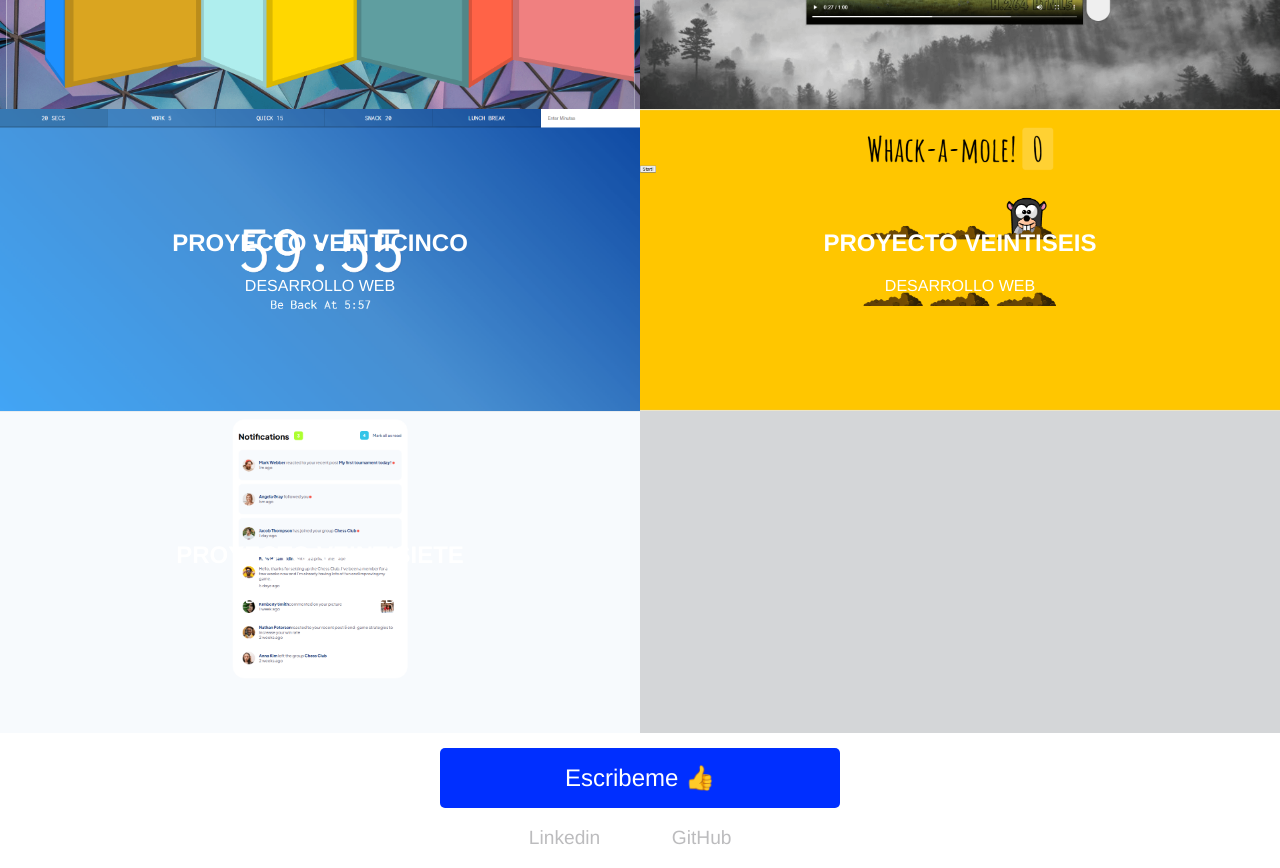
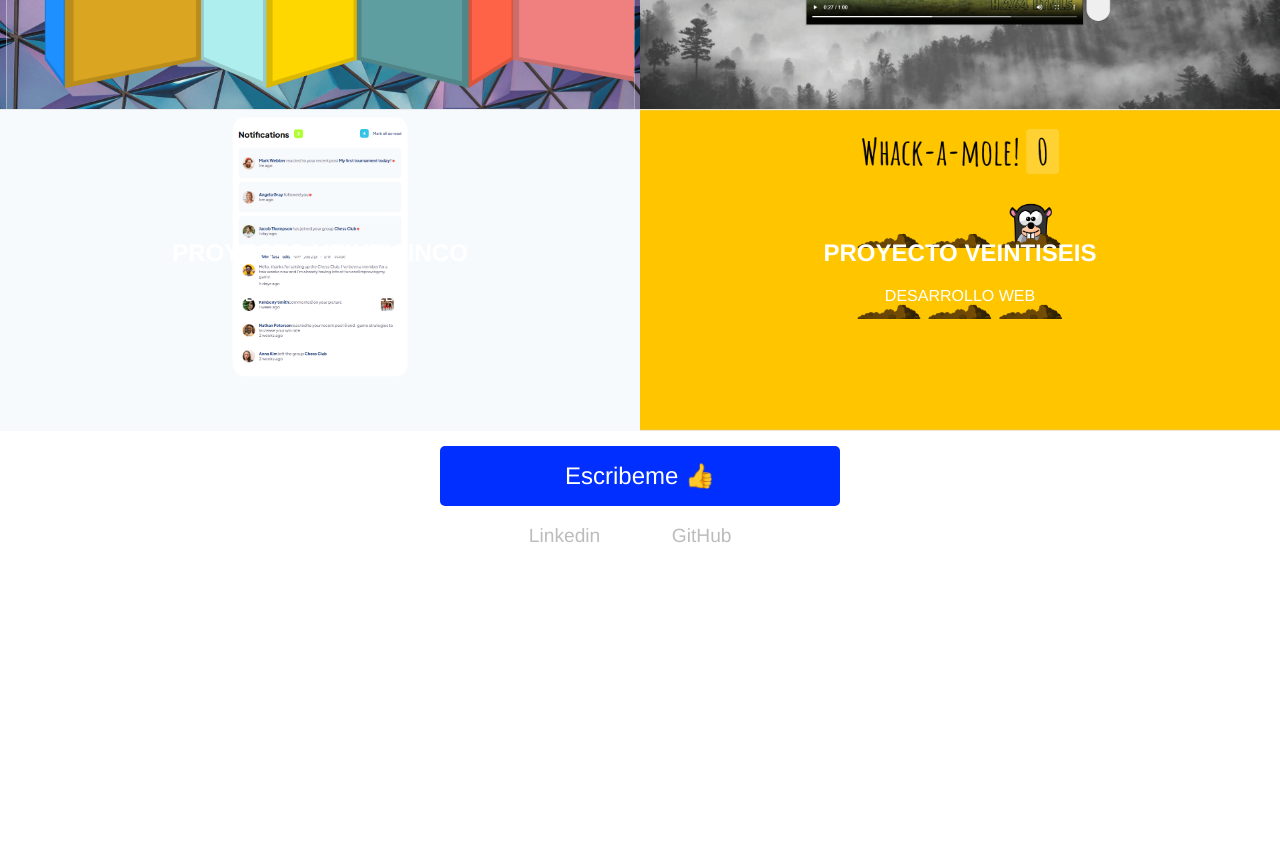
Before and after one commit to PaLeo0330/personal-site, a plain HTML site: page index.html in a window 1280 px wide. Shown: the part 4122-4990 px from the top of the page. After the commit the page ends 4688 px from the top, so only its background shows below. Drawn offline with Linux system fonts and the light colour scheme.

Commit message:
Remplazo de proyectos

```diff
--- a/index.html
+++ b/index.html
@@ -337,9 +337,9 @@
 
         <div class="proyecto-imagenes">
           <a class="proyecto-item"
-            href="https://github.com/PaLeo0330/25-Temporizador-de-cuenta-regresiva-" target="_blank">
+            href="https://github.com/PaLeo0330/27-Contador-Regresivo" target="_blank">
             <figure class="proyecto-figura">
-              <img src="./Project Pick/25 contador regresivo.png" />
+              <img src="./Project Pick/28 Front End.png" />
             </figure>
             <div class="proyecto-texto">
               <h2>proyecto veinticinco </h2>
@@ -361,18 +361,7 @@
           </a>
         </div>
 
-        <div class="proyecto-imagenes">
-          <a class="proyecto-item"
-            href="https://github.com/PaLeo0330/27-Contador-Regresivo" target="_blank">
-            <figure class="proyecto-figura">
-              <img src="./Project Pick/28 Front End.png" />
-            </figure>
-            <div class="proyecto-texto">
-              <h2>proyecto veintisiete </h2>
-              <p>Desarrollo Web</p>
-            </div>
-          </a>
-        </div>
+
       </div>
 
       <div class="button">
```
